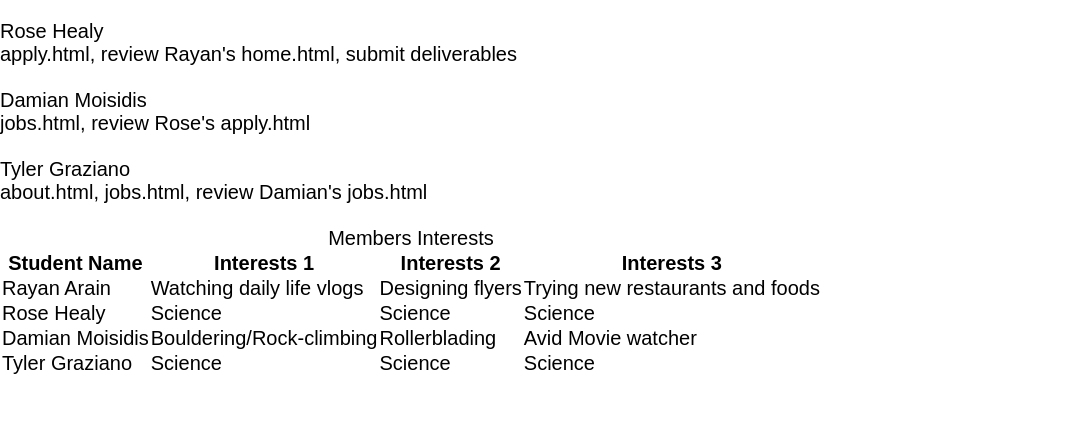
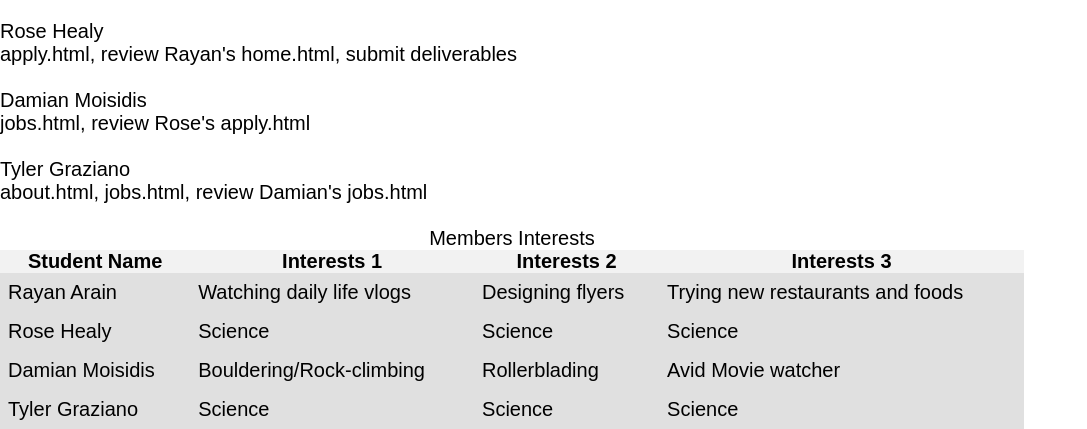
Before and after one commit to 102347055/webweavers-project-part1, a PHP site: page /about.html in a window 1280 px wide. Shown: the part 497-926 px from the top of the page, without its empty margins (0-1087 px from the left). Before the commit the page ends 871 px from the top, so only its background shows below. Run offline with PHP 8.4, Linux system fonts and the light colour scheme.

Commit message:
interest table about page

```diff
--- a/project1/about.html
+++ b/project1/about.html
@@ -47,7 +47,7 @@
         </li>
     </ol>
     <br>
-    <table>
+    <table id="interests-table">
         <caption>Members Interests</caption>
 
         <thead>
--- a/project1/styles/styles.css
+++ b/project1/styles/styles.css
@@ -163,10 +163,35 @@ fieldset {
 /* about page */
 #group_image {
     float: right;
-    border: 2px solid #000; /* Adjust the border width, style, and color as needed */
-    margin: 10px; /* Optional: Add some margin for spacing */
-    width: 300px; /* Set the desired width */
+    border: 2px solid #000;
+    margin: 10px;
+    width: 300px;
     height: auto;
+}
+
+section {
+    display: flex;
+    justify-content: center;
+}
+
+#interests-table {
+    border-collapse: collapse;
+    width: 80%; /* Adjust the width  */
+}
+
+#interests-table th {
+    font-weight: bold;
+    background-color: #f2f2f2; /* Background color for headings */
+}
+
+#interests-table td {
+    background-color: #e0e0e0; /* Background color for table cells */
+    padding: 8px;
+    text-align: left;
+}
+
+#interests-table tr:hover td {
+    background-color: #d0d0d0; /* Hover effect for table cells */
 }
 
 
```
